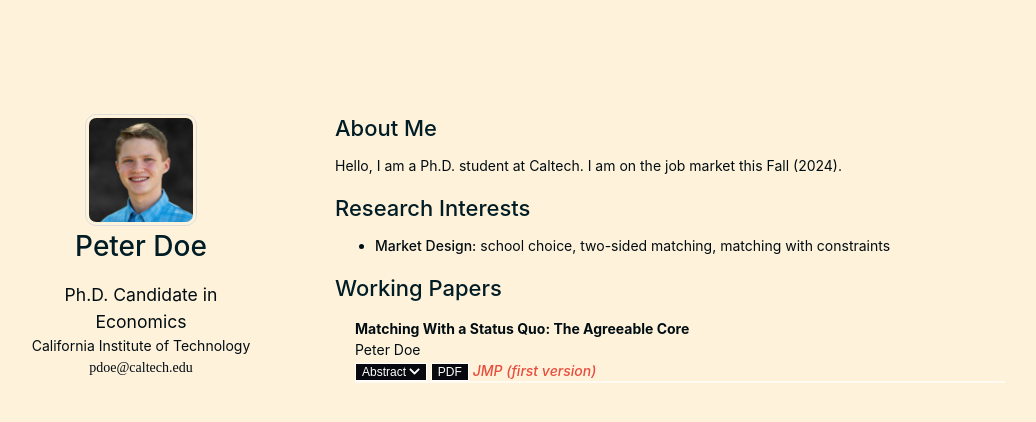
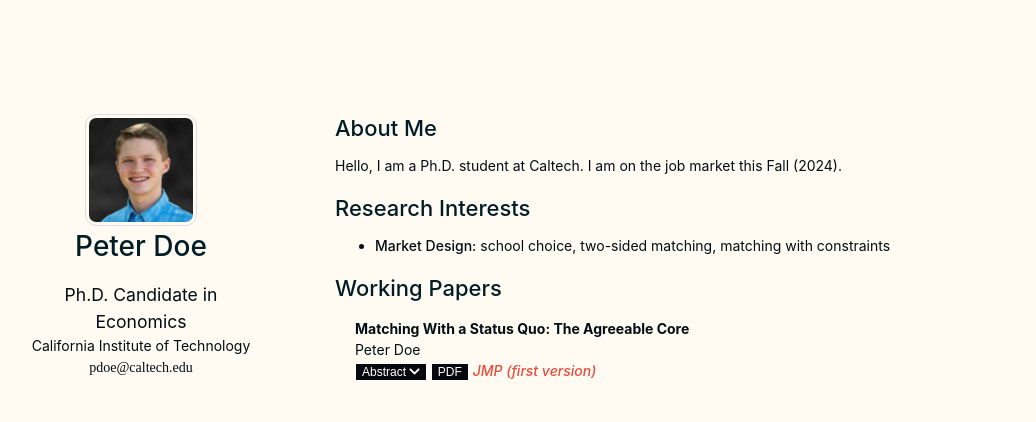
Before and after one commit to Pita-Dough/Pita-Dough.github.io, a Jekyll site: the page built from index.md, in a window 1280 px wide. Shown: the top 422 px of the page, without its empty margins (135-1171 px from the left). Built offline with Jekyll 4.4.1, drawn with Linux system fonts in a browser that asks for light colours; nearby versions of some CDN libraries; a style sheet for code colours, icons or effects is not loaded; our own code applies the rules of GitHub Pages for plain Markdown files.

Commit message:
Update minimal-light.scss

```diff
--- a/_sass/minimal-light.scss
+++ b/_sass/minimal-light.scss
@@ -136,7 +136,7 @@ papertitle {
 
 
   body {
-      background-color: #fff2db;
+      background-color: #fffaf2;
       color: #000d12;
   }
 
```
